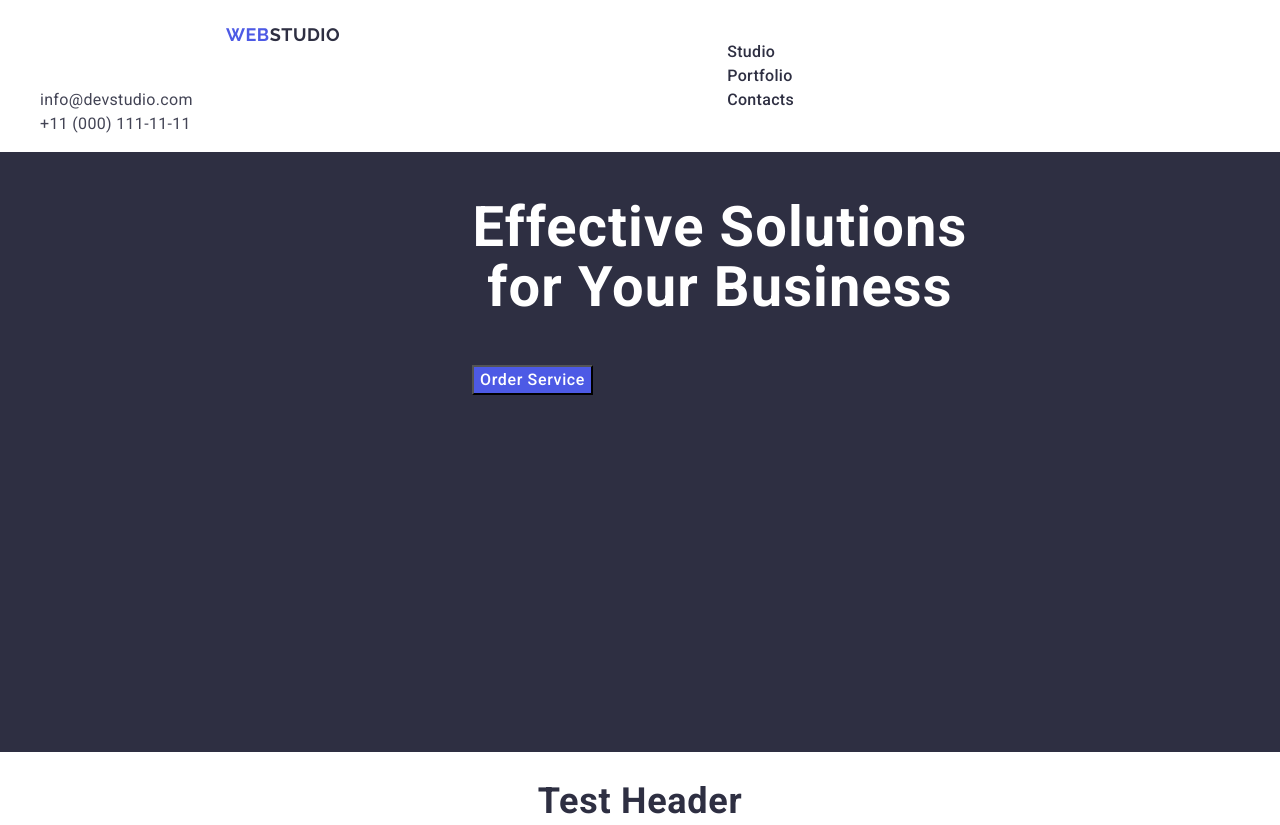
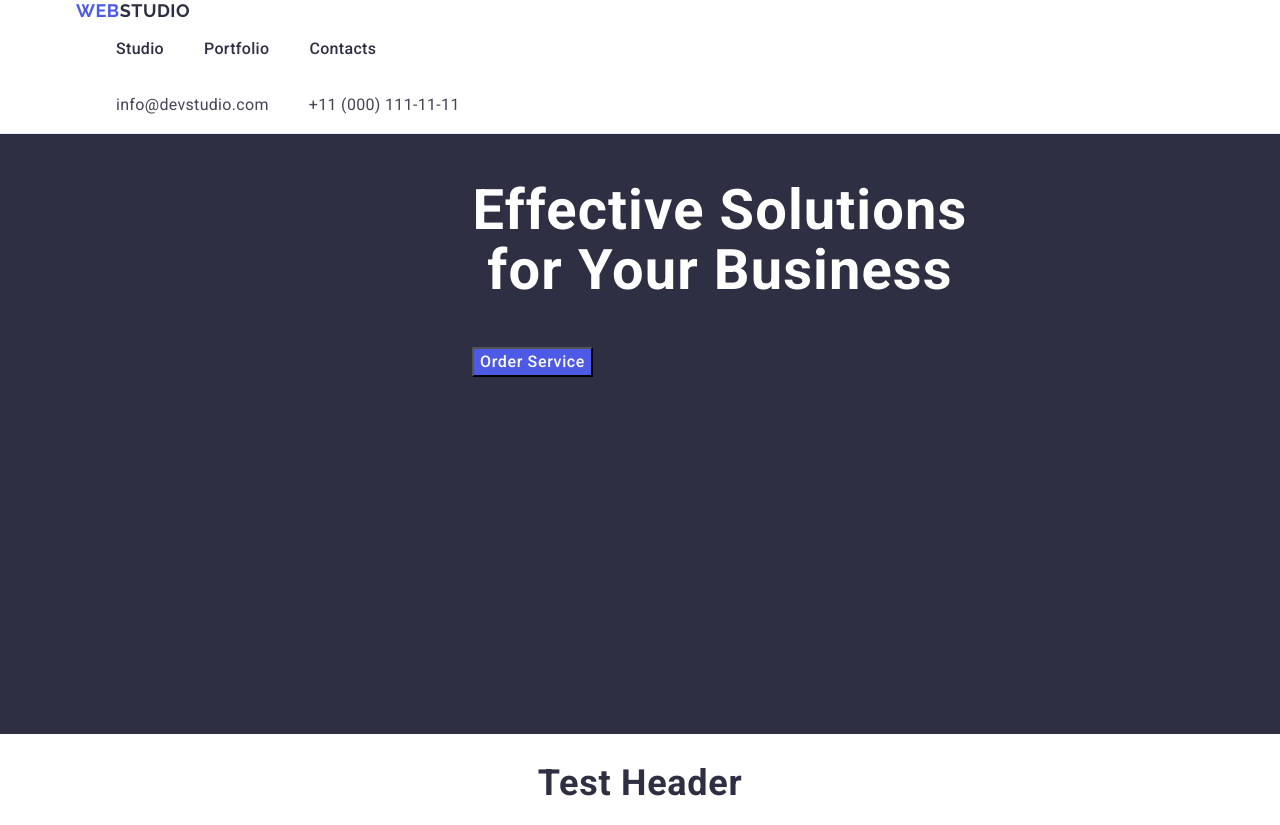
Before and after one commit to SerhiyVorona/goit-markup-hw-03, a plain HTML site: page index.html in a window 1280 px wide. Shown: the top 825 px of the page. Drawn offline with nearby package versions, Linux system fonts and the light colour scheme.

Commit message:
1.0
Header improvements

```diff
--- a/css/styles.css
+++ b/css/styles.css
@@ -31,23 +31,27 @@ img {
 }
 
 .container {
-    max-width: 1440;
+    /*display: flex;*/
+    width: 1158px;
+    margin: 0 auto;
+    padding: 0 15px;
+    /*max-width: 1440;
     padding-left: 0;
     padding-right: 0;
     margin-left: 0;
     margin-right: 0;
     margin: 0 auto;
-    /* width: 1140px;
+    width: 1140px;
     height: 72px;*/
+}
+
+.page-header {
+    border-bottom: 1px solid #e7e9fc;
 }
 
 .main-nav {
     display: flex;
-    width: 1140px;
-    height: 72px;
-    border: 1px;
-    gap: 40px;
-    flex-direction: row;
+    align-items: center;
 }
 
 .logo {
@@ -58,8 +62,9 @@ img {
     letter-spacing: 0.03em;
     text-transform: uppercase;
     color: #4d5ae5;
-    padding-top: 24px;
-    padding-left: 156px;
+    margin-right: 76px;
+    /*padding-top: 24px;
+    padding-left: 156px;*/
 }
 
 .logo-studio {
@@ -67,8 +72,8 @@ img {
 }
 
 .nav-bar {
-    padding-top: 24px;
-    padding-left: 347px;
+    display: flex;
+    gap: 40px;
 }
 
 .nav-bar-item {
@@ -78,6 +83,7 @@ img {
     letter-spacing: 0.02em;
     color: #2e2f42;
     text-decoration: none;
+    padding: 24px 0;
 }
 
 .nav-bar:hover {
@@ -90,6 +96,11 @@ img {
 
 .contact-information {
     font-style: normal;
+}
+
+.contact-information-list {
+    display: flex;
+    gap: 40px;
 }
 
 .contact-information-item {
--- a/index.html
+++ b/index.html
@@ -22,10 +22,10 @@
 </head>
 
 <body>
-    <header>
+    <header class="page-header">
         <!-- <a href="./index.html " class="logo ">Web<span class="logo-studio ">Studio</span></a> -->
-        <nav>
-            <div class="container main-nav">
+        <div class="container main-nav">
+            <nav>
                 <a href="./index.html" class="logo">Web<span class="logo-studio">Studio</span></a>
                 <ul class="nav-bar">
                     <!-- <a href="./index.html" class="logo">Web<span class="logo-studio">Studio</span></a> -->
@@ -39,11 +39,11 @@
                         <a href="" class="nav-bar-item">Contacts</a>
                     </li>
                 </ul>
-            </div>
+        </div>
         </nav>
         <address class="contact-information">
             <div class="container">
-            <ul>
+            <ul class="contact-information-list">
             <li>
                 <a href="mailto:info@devstudio.com" class="contact-information-item" id="email">info@devstudio.com</a>
             </li>
```
